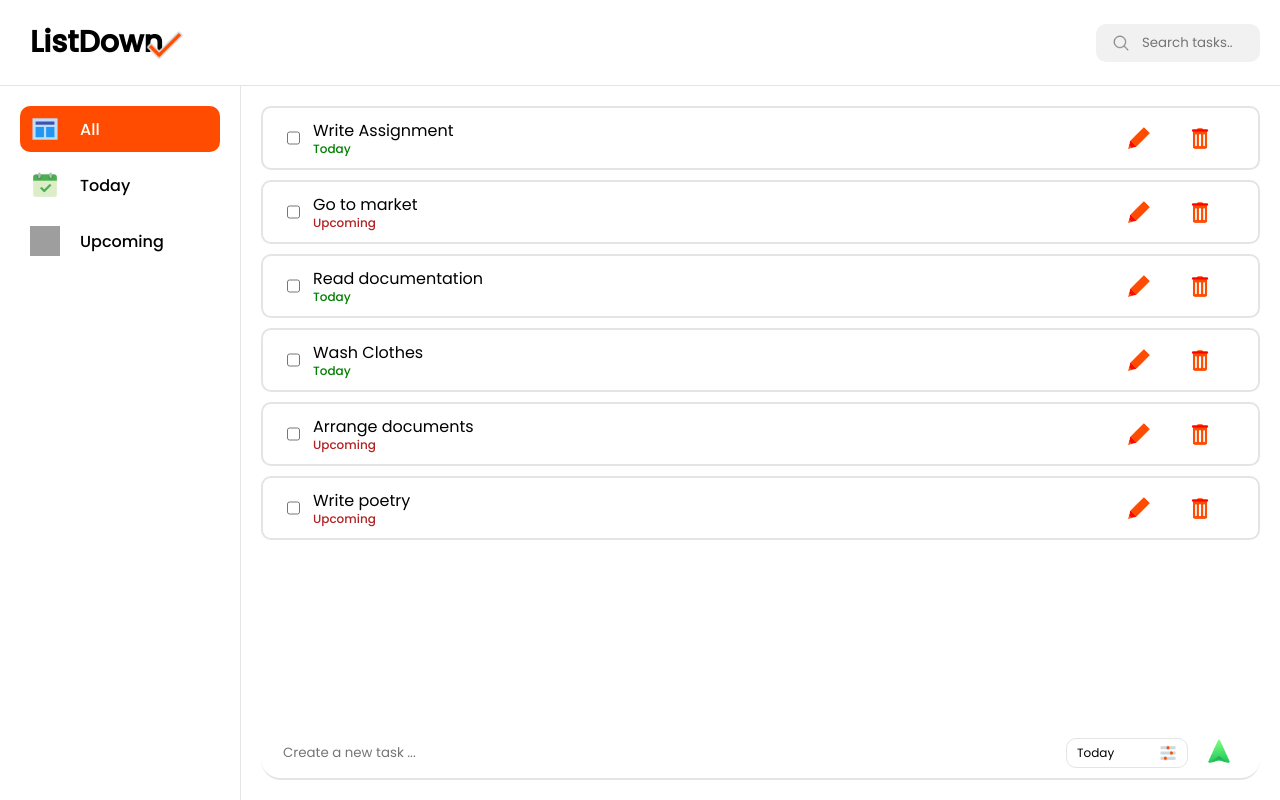
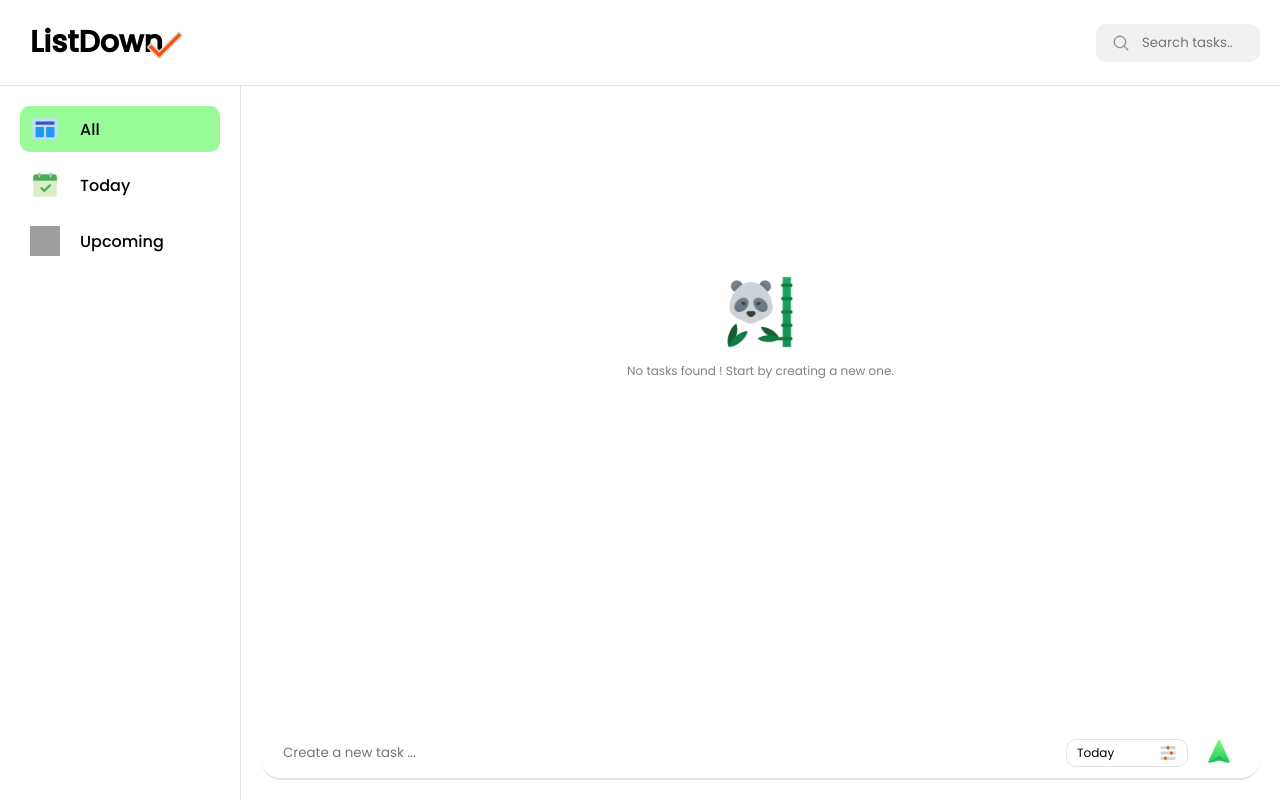
Before and after one commit to avinasdube/listdown, a React (Create React App) app: page / in a window 1280 px wide. Built offline with nearby package versions, Linux system fonts and the light colour scheme; grey boxes are pictures that could not be loaded.

Commit message:
[modified] : modified layout, ui, color schemes etc.

```diff
--- a/package.json
+++ b/package.json
@@ -12,6 +12,7 @@
     "react-redux": "^8.1.3",
     "react-scripts": "5.0.1",
     "redux": "^4.2.1",
+    "redux-thunk": "^2.4.2",
     "sass": "^1.69.5",
     "web-vitals": "^2.1.4"
   },
--- a/src/App.js
+++ b/src/App.js
@@ -3,6 +3,7 @@ import './App.scss';
 import LoadingScreen from './components/LoadingScreen/LoadingScreen';
 import Layout from './layouts/Layout';
 import TaskList from './components/TaskList/TaskList';
+import { useSelector } from 'react-redux';
 
 function App() {
 
@@ -17,12 +18,15 @@ function App() {
     }, 3000);
   }, []);
 
+  // GETTING TASKLIST FROM REDUX STATE REDUCER
+  const tasklist = useSelector(state => state.todos.todos);
+
   return (
     <>
       {loading === true ? <LoadingScreen /> :
         <div className="appContainer">
           <Layout >
-            <TaskList />
+              <TaskList tasklist={tasklist} />
           </Layout>
         </div>
       }
--- a/src/_variables.scss
+++ b/src/_variables.scss
@@ -7,4 +7,4 @@ $primaryFont: 'Poppins', sans-serif;
 
 // LIGHT MODE COLORS
 
-$primaryColor: #FF4C00;
+$primaryColor: #98fb98;
--- a/src/components/CreateTask/CreateTask.jsx
+++ b/src/components/CreateTask/CreateTask.jsx
@@ -3,24 +3,58 @@ import './CreateTask.scss';
 
 import filter from '../../assets/filters.png';
 import create from '../../assets/create.png';
+import { useDispatch } from 'react-redux';
+import { addTodo } from '../../reducers/todoReducers';
 
 const CreateTask = () => {
 
+    // DEFINING HOOKS TO MANAGE STATES
     const [dropdown, setDropdown] = useState(false);
     const [selectedLabel, setLabel] = useState('Today')
+    const [input, setInput] = useState('');
 
+    const dispatch = useDispatch();
+
+    // FUNCTION TO HANDLE DROPDOWN TOGGLE
     const handleDropdown = () => {
         dropdown === false ? setDropdown(true) : setDropdown(false);
+    }
+
+    // FUNCTION TO HANDLE SUBMISSION
+    const handleSubmit = (e)=> {
+        e.preventDefault();
+
+        // IF INPUT FIELD IS BLANK THEN RETURN
+        if (!input.trim()) {
+            // setShowPopup(true)
+            // setTimeout(() => {
+            //     setShowPopup(false)
+            // }, 2000)
+            return
+        }
+
+        // DEFINING A NEW TASK OBJECT
+        const newTask = {
+            id: Date.now(),
+            text: input,
+            checked: false,
+            label: selectedLabel,
+            time: new Date().toLocaleString()
+        }
+
+        dispatch(addTodo(newTask)) // DISPATCHING THE NEW TASK TO REDUX STORE
+
+        setInput('') // SETTING INPUT TO EMPTY AFTER SUCCESSFUL TASK ADDITION
     }
 
     return (
         <div className="inputContainer">
             <div className="inputSubContainer">
-                <form className="formContainer">
-                    <input type='text' placeholder='Create a new task ...'></input>
+                <form onSubmit={handleSubmit} className="formContainer">
+                    <input type='text' placeholder='Create a new task ...' value={input} onChange={(e) => { setInput(e.target.value)}}></input>
                     <div className="actions">
 
-                        {/* label toggler */}
+                        {/* lABEL TOGGLER */}
 
                         <div className="labelSelector">
                             <div className="activeLabel" onClick={handleDropdown}>
@@ -33,9 +67,9 @@ const CreateTask = () => {
                             </div>
                         </div>
 
-                        {/* submit button */}
+                        {/* SUBMIT BUTTON */}
 
-                        <button><img src={create} alt=''></img></button>
+                        <button type='submit'><img src={create} alt=''></img></button>
                     </div>
                 </form>
             </div>
--- a/src/components/CreateTask/CreateTask.scss
+++ b/src/components/CreateTask/CreateTask.scss
@@ -24,12 +24,14 @@
             input {
                 outline: none;
                 border: none;
+                flex: 2;
                 font-family: $primaryFont;
             }
 
             .actions {
                 display: flex;
                 align-items: center;
+                justify-content: space-between;
                 gap: 10px;
 
                 .labelSelector {
@@ -47,7 +49,7 @@
                         justify-content: space-between;
                         gap: 5px;
                         border: 1px solid rgb(228, 228, 228);
-                        padding: 5px 10px;
+                        padding: 4px 10px;
                         border-radius: 10px;
                         cursor: pointer;
 
--- a/src/components/LoadingScreen/LoadingScreen.scss
+++ b/src/components/LoadingScreen/LoadingScreen.scss
@@ -1,7 +1,7 @@
 @import '../../variables';
 
 .container {
-    height: 100vh;
+    height: 90vh;
     display: flex;
     align-items: center;
     justify-content: center;
@@ -41,22 +41,8 @@
 
     footer{
         position: absolute;
-        bottom: 30px;
+        bottom: 0px;
         font-size: 10px;
     }
 
 }
-
-@media screen and (max-width: 420px) {
-    .container {
-        .logoContainer {
-            font-size: 24px;
-
-            img {
-                width: 30px;
-                height: 30px;
-                right: 20px;
-            }
-        }
-    }
-}
--- a/src/components/Sidebar/Sidebar.scss
+++ b/src/components/Sidebar/Sidebar.scss
@@ -35,12 +35,10 @@
 
         button.active{
             background-color: $primaryColor;
-            color: white;
         }
 
         button:hover {
             background-color: $primaryColor;
-            color: white;
         }
     }
 }
@@ -73,7 +71,7 @@
             button{
                 font-size: 13px;
                 padding: 4px 10px;
-                gap: 10px;
+                gap: 6px;
                 border: 1px solid rgb(225, 225, 225);
 
                 img{
--- a/src/components/TaskList/TaskList.jsx
+++ b/src/components/TaskList/TaskList.jsx
@@ -2,63 +2,36 @@ import React from 'react';
 import './TaskList.scss';
 
 import edit from '../../assets/edit.png';
-import remove from '../../assets/delete.png'
+import remove from '../../assets/delete.png';
+import notask from '../../assets/notask.png';
+import { useDispatch } from 'react-redux';
+import { checkTodo, removeTodo } from '../../reducers/todoReducers';
 
-const TaskList = () => {
-    const tasklist = [
-        {
-            id: 1,
-            text: 'Write Assignment',
-            label: 'Today',
-        },
-        {
-            id: 2,
-            text: 'Go to market',
-            label: 'Upcoming',
-        },
-        {
-            id: 3,
-            text: 'Read documentation',
-            label: 'Today',
-        },
-        {
-            id: 4,
-            text: 'Wash Clothes',
-            label: 'Today',
-        },
-        {
-            id: 5,
-            text: 'Arrange documents',
-            label: 'Upcoming',
-        },
-        {
-            id: 6,
-            text: 'Write poetry',
-            label: 'Upcoming',
-        },
-        {
-            id: 7,
-            text: 'Learn about CI/CD workflows',
-            label: 'Today',
-        }
-    ]
+const TaskList = ({ tasklist }) => {
+
+    const dispatch = useDispatch();
 
     return (
         <div className="listContainer">
-            {tasklist.map((task) => (
+            {tasklist.length === 0 ?
+                <div className='notasks'>
+                  <img src={notask} alt=''></img>
+                  <span>No tasks found ! Start by creating a new one.</span>
+                </div> :
+                tasklist.map((task, index) => (
                     <div className="taskBox" key={task.id}>
                         <div className="content">
-                        <input type='checkbox'></input>
+                            <input type='checkbox' id={index} checked={task.checked} onChange={(e) => dispatch(checkTodo(e.target.id))}></input>
                             <div className="details">
                                 <span>{task.text}</span>
                                 {task.label === 'Today' ?
-                            <span className='label' style={{color: 'green'}}>{task.label}</span> :
-                            <span className='label' style={{color: 'firebrick'}}>{task.label}</span>}
+                                    <span className='label' style={{ color: 'green' }}>{task.label}</span> :
+                                    <span className='label' style={{ color: 'firebrick' }}>{task.label}</span>}
                             </div>
                         </div>
                         <div className="action">
                             <img src={edit} alt=''></img>
-                        <img src={remove} alt=''></img>
+                            <img src={remove} alt='' onClick={() => dispatch(removeTodo(task.id))}></img>
                         </div>
                     </div>))}
         </div>
--- a/src/components/TaskList/TaskList.scss
+++ b/src/components/TaskList/TaskList.scss
@@ -13,11 +13,31 @@
         width: 0;
     }
 
+    .notasks {
+        height: 100%;
+        display: flex;
+        flex-direction: column;
+        align-items: center;
+        justify-content: center;
+        gap: 10px;
+        transition: linear 0.2s;
+
+        img {
+            width: 80px;
+            height: 80px;
+        }
+
+        span {
+            font-size: 12px;
+            color: gray;
+        }
+    }
+
     .taskBox {
         display: flex;
         align-items: center;
         justify-content: space-between;
-        border: 2px solid rgb(228, 228, 228);
+        border: 1px solid rgb(228, 228, 228);
         padding: 10px 20px;
         border-radius: 10px;
 
@@ -74,8 +94,4 @@
             }
         }
     }
-
-    .taskBox:hover {
-        border: 2px solid $primaryColor;
-    }
 }
--- a/src/index.js
+++ b/src/index.js
@@ -2,11 +2,15 @@ import React from 'react';
 import ReactDOM from 'react-dom/client';
 import './index.scss';
 import App from './App';
+import { Provider } from 'react-redux';
+import store from './store';
 
 const root = ReactDOM.createRoot(document.getElementById('root'));
 
 root.render(
-  <React.StrictMode>
-    <App />
-  </React.StrictMode>
+  <Provider store={store}>
+    <React.StrictMode>
+      <App />
+    </React.StrictMode>
+  </Provider>
 );
--- a/src/layouts/Layout.scss
+++ b/src/layouts/Layout.scss
@@ -56,7 +56,7 @@
             .mainContent {
 
                 .tasklistContainer{
-                    padding: 10px;
+                    padding: 15px 10px;
                 }
 
                 .inputContainer {
```
Also changed, not shown: 1 other file (tests, documents, lock files or other folders). Lines whose indentation alone changed are shown as unchanged.
